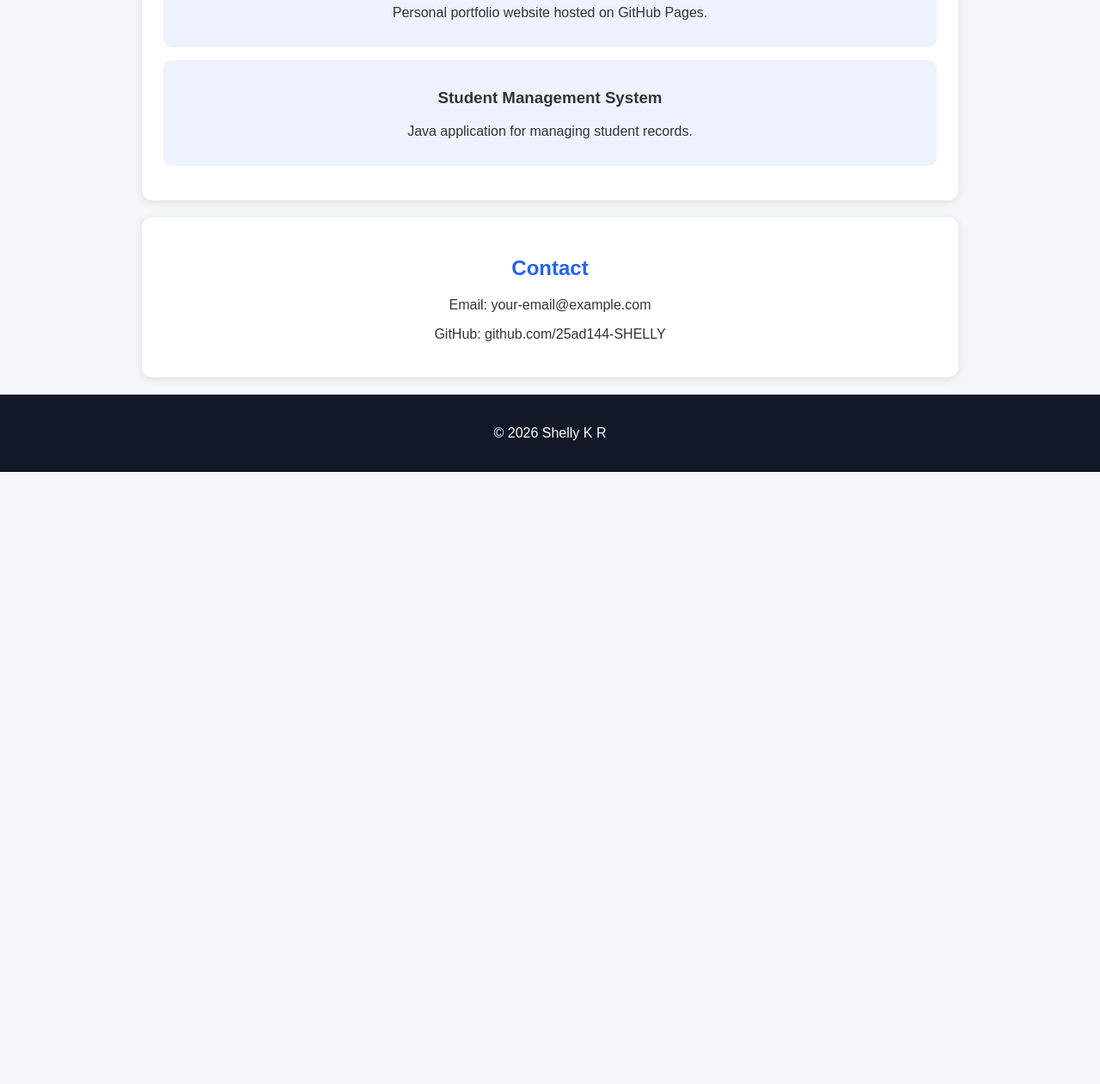
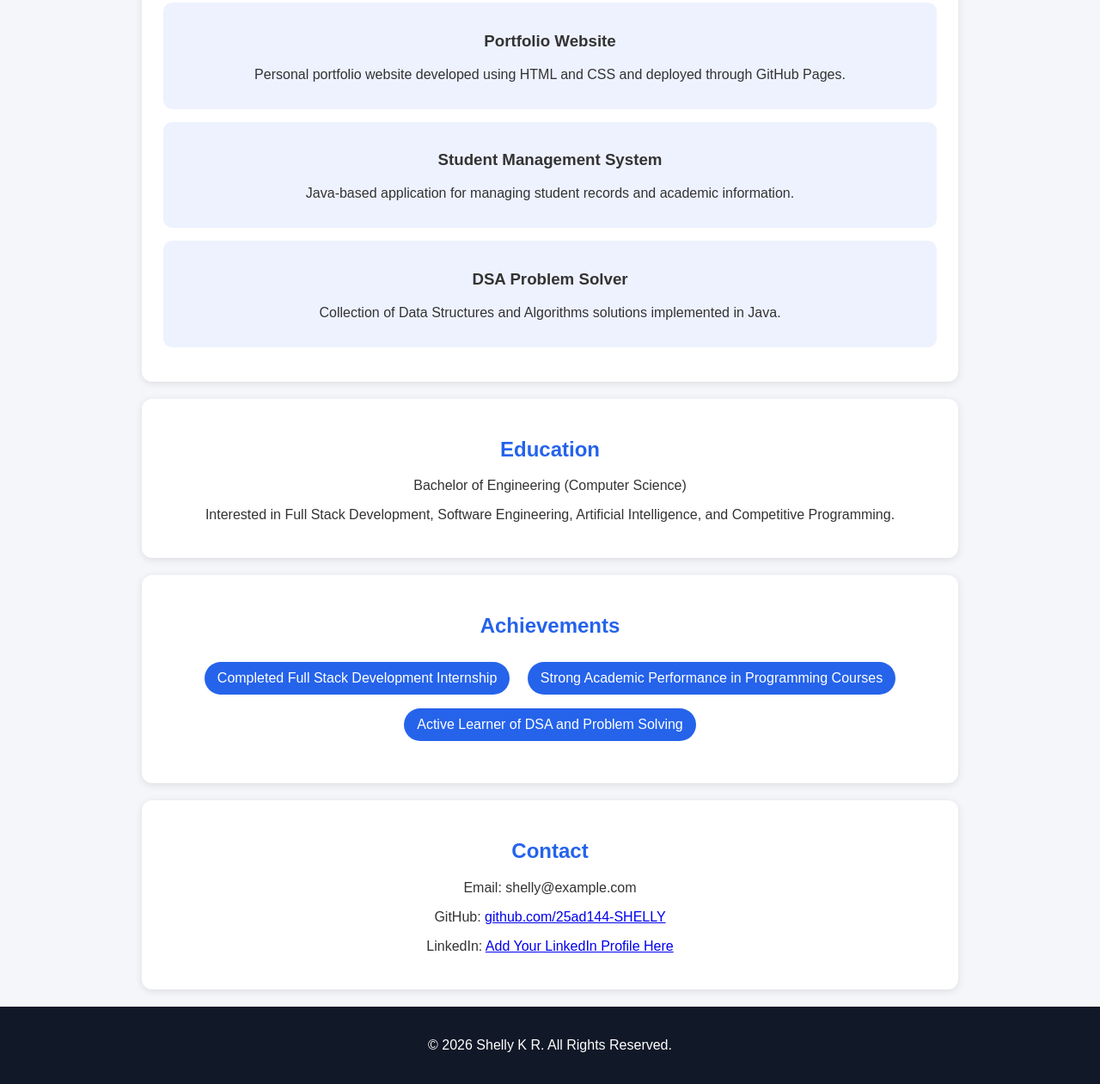
Before and after one commit to 25ad144-SHELLY/personal_portfolio, a plain HTML site: page index.html in a window 1280 px wide. Shown: the part 775-2036 px from the top of the page at 86% size. Before the commit the page ends 1324 px from the top, so only its background shows below. Drawn offline with Linux system fonts and the light colour scheme.

Commit message:
Update index.html

```diff
--- a/index.html
+++ b/index.html
@@ -1,7 +1,9 @@
 <!DOCTYPE html>
-<html>
+<html lang="en">
 <head>
-    <title>Shelly K R Portfolio</title>
+    <meta charset="UTF-8">
+    <meta name="viewport" content="width=device-width, initial-scale=1.0">
+    <title>Shelly K R | Portfolio</title>
     <link rel="stylesheet" href="style.css">
 </head>
 <body>
@@ -15,19 +17,25 @@
         <h2>About Me</h2>
         <p>
             I am a Computer Science student passionate about software development,
-        web technologies, and problem solving.
+            web technologies, Java programming, Python, and Data Structures &
+            Algorithms. I enjoy solving real-world problems and building useful
+            applications.
         </p>
     </section>
 
     <section>
         <h2>Skills</h2>
+
         <ul>
             <li>HTML</li>
             <li>CSS</li>
             <li>JavaScript</li>
             <li>Java</li>
             <li>Python</li>
-        <li>Data Structures & Algorithms</li>
+            <li>Data Structures</li>
+            <li>Algorithms</li>
+            <li>Git</li>
+            <li>GitHub</li>
         </ul>
     </section>
 
@@ -36,24 +44,74 @@
 
         <div class="card">
             <h3>Portfolio Website</h3>
-        <p>Personal portfolio website hosted on GitHub Pages.</p>
+            <p>
+                Personal portfolio website developed using HTML and CSS and
+                deployed through GitHub Pages.
+            </p>
         </div>
 
         <div class="card">
             <h3>Student Management System</h3>
-        <p>Java application for managing student records.</p>
+            <p>
+                Java-based application for managing student records and academic
+                information.
+            </p>
         </div>
 
+        <div class="card">
+            <h3>DSA Problem Solver</h3>
+            <p>
+                Collection of Data Structures and Algorithms solutions implemented
+                in Java.
+            </p>
+        </div>
+    </section>
+
+    <section>
+        <h2>Education</h2>
+
+        <p>
+            Bachelor of Engineering (Computer Science)
+        </p>
+
+        <p>
+            Interested in Full Stack Development, Software Engineering,
+            Artificial Intelligence, and Competitive Programming.
+        </p>
+    </section>
+
+    <section>
+        <h2>Achievements</h2>
+
+        <ul>
+            <li>Completed Full Stack Development Internship</li>
+            <li>Strong Academic Performance in Programming Courses</li>
+            <li>Active Learner of DSA and Problem Solving</li>
+        </ul>
     </section>
 
     <section>
         <h2>Contact</h2>
-    <p>Email: your-email@example.com</p>
-    <p>GitHub: github.com/25ad144-SHELLY</p>
+
+        <p>Email: shelly@example.com</p>
+
+        <p>
+            GitHub:
+            <a href="https://github.com/25ad144-SHELLY" target="_blank">
+                github.com/25ad144-SHELLY
+            </a>
+        </p>
+
+        <p>
+            LinkedIn:
+            <a href="#" target="_blank">
+                Add Your LinkedIn Profile Here
+            </a>
+        </p>
     </section>
 
     <footer>
-    <p>© 2026 Shelly K R</p>
+        <p>© 2026 Shelly K R. All Rights Reserved.</p>
     </footer>
 
 </body>
```
Lines whose indentation alone changed are shown as unchanged.
